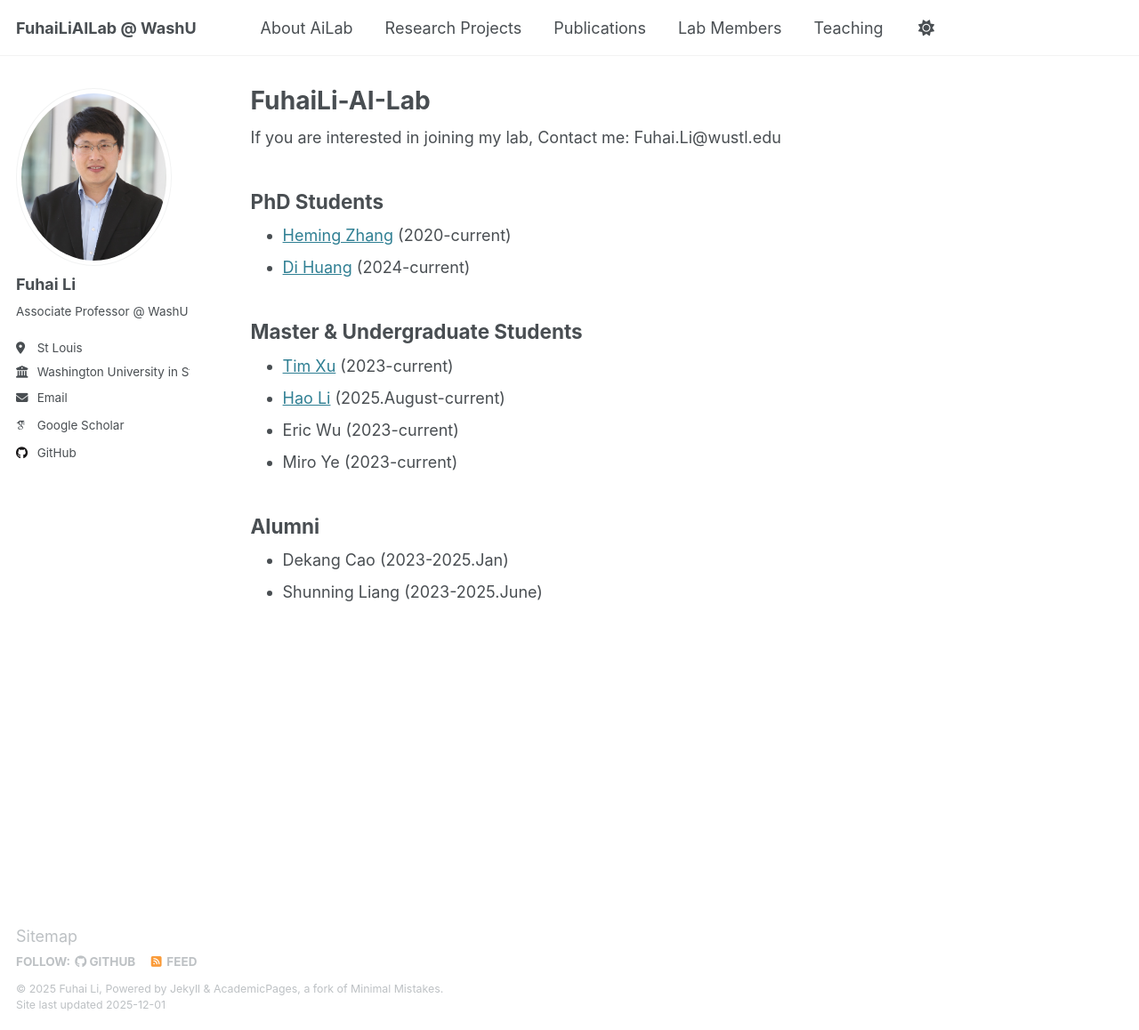
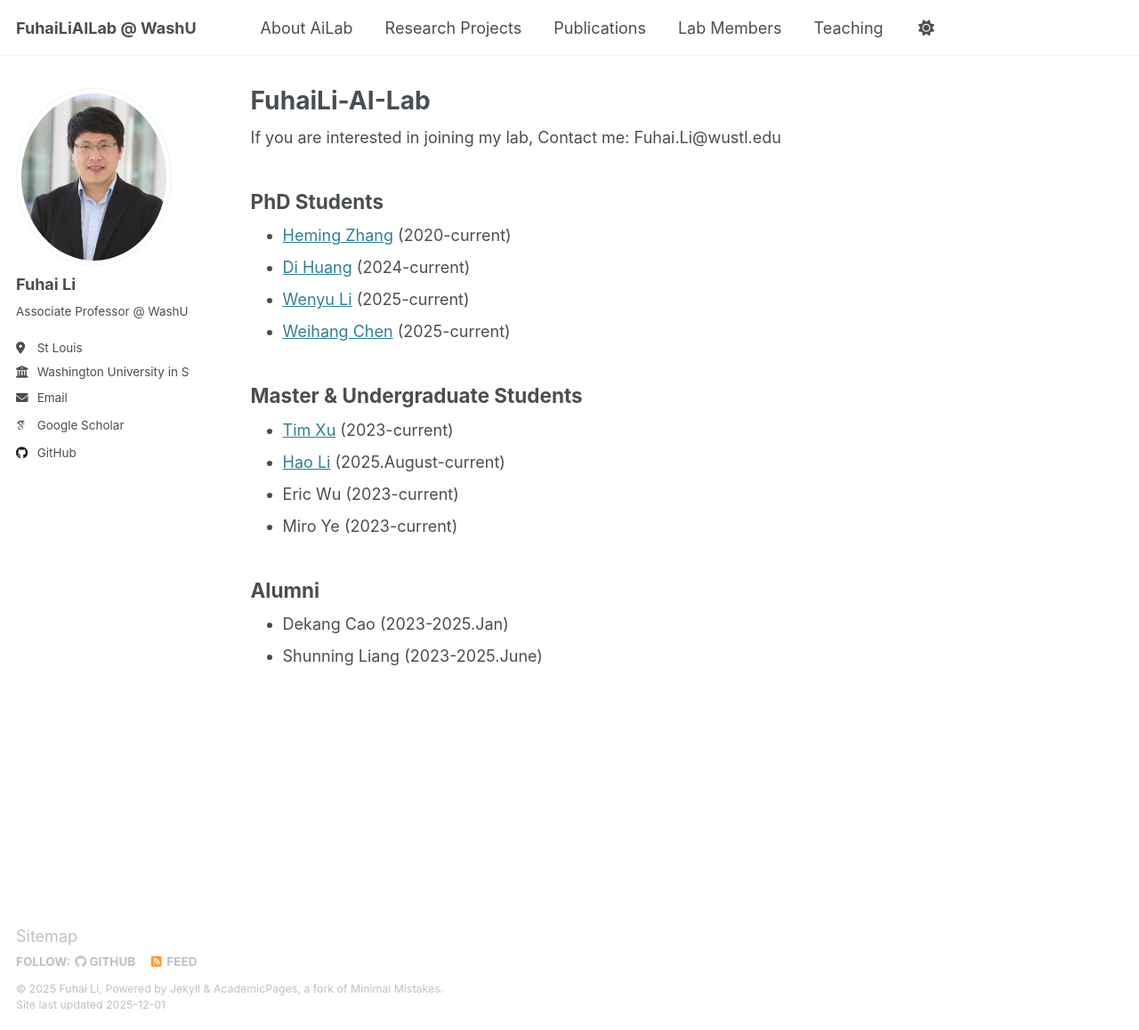
Before and after one commit to FuhaiLiAiLab/FuhaiLiAILab.github.io, a Jekyll site: the page built from _pages/LiLabMembers.html, in a window 1280 px wide and 1158 px high. Shown: the whole window at 89% size. Built offline with Jekyll 4.4.1, drawn with Linux system fonts in a browser that asks for light colours; some web fonts are replaced.

Commit message:
Update LiLabMembers.html

```diff
--- a/_pages/LiLabMembers.html
+++ b/_pages/LiLabMembers.html
@@ -10,6 +10,8 @@ author_profile: true
 <ul>
 <li><a href="https://github.com/heming-zhang">Heming Zhang</a> (2020-current)</li>
 <li><a href="https://scholar.google.com/citations?hl=en&user=Uj-PQXkAAAAJ&view_op=list_works&sortby=pubdate">Di Huang</a> (2024-current)</li>
+<li><a href="https://wenyuli23.github.io/">Wenyu Li</a> (2025-current)</li>
+<li><a href="">Weihang Chen</a> (2025-current)</li>
 </ul>
 
 <h2 id="course-overview">Master & Undergraduate Students</h2>
```
